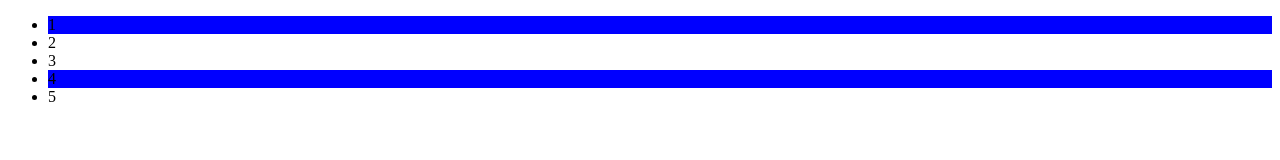
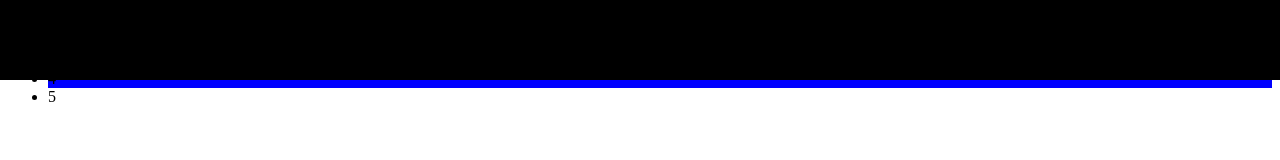
Before and after one commit to zemkaron/test, a plain HTML site: page index.html in a window 1280 px wide. Drawn offline with Linux system fonts and the light colour scheme.

Commit message:
added some bugged header

```diff
--- a/index.html
+++ b/index.html
@@ -8,6 +8,8 @@
     <link rel="stylesheet" href="style.css">
 </head>
 <body>
+    <div class="header"></div>
+
     <ul>
         <li>1</li>
         <li>2</li>
--- a/style.css
+++ b/style.css
@@ -1,3 +1,13 @@
 li:nth-child(3n+1){
     background-color: blue;
 }
+
+.header {
+    position: absolute;
+    top: 0;
+    left: 0;
+    width: 100%;
+    height: 5em;
+    background-color: black;
+    color: whitesmoke;
+}
```
